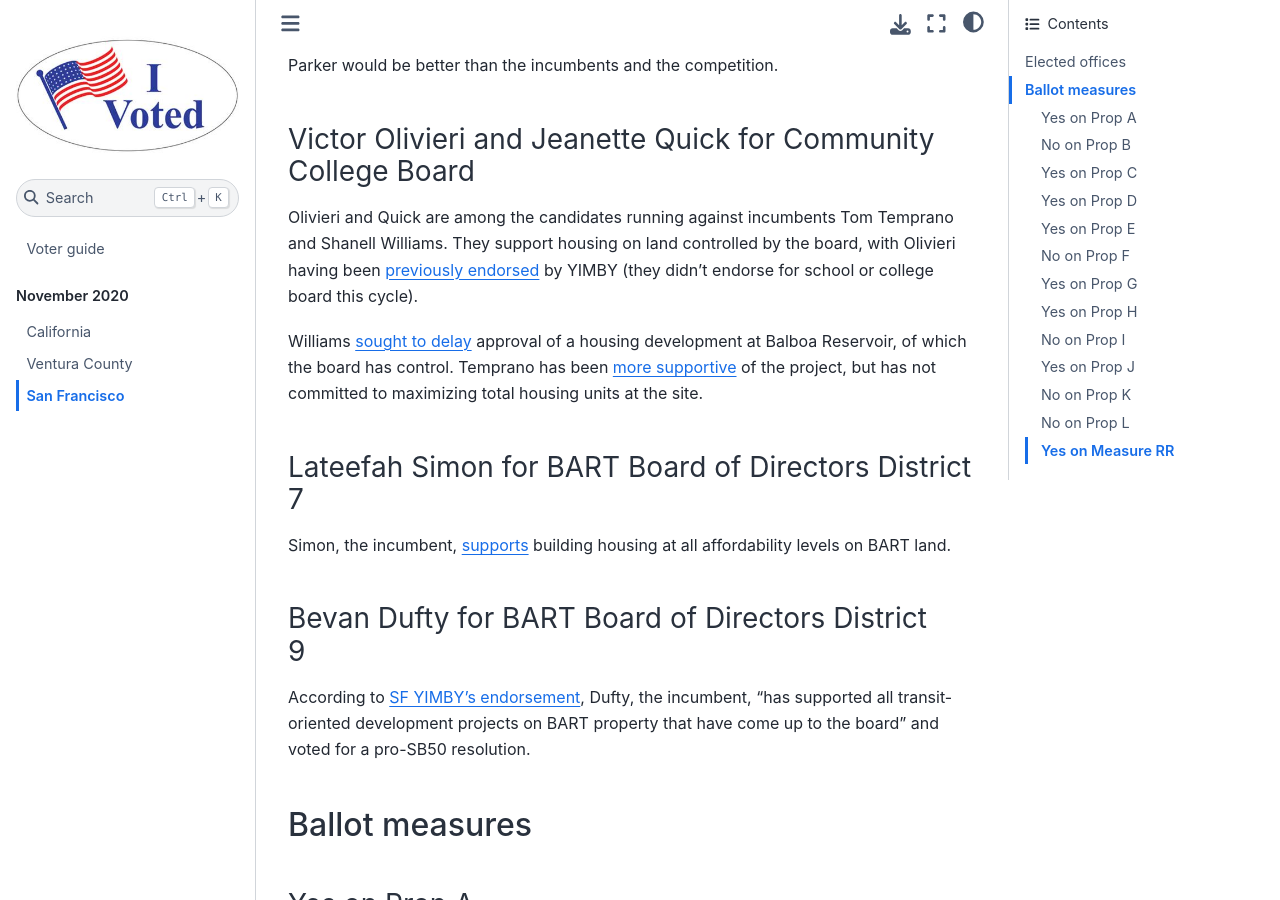
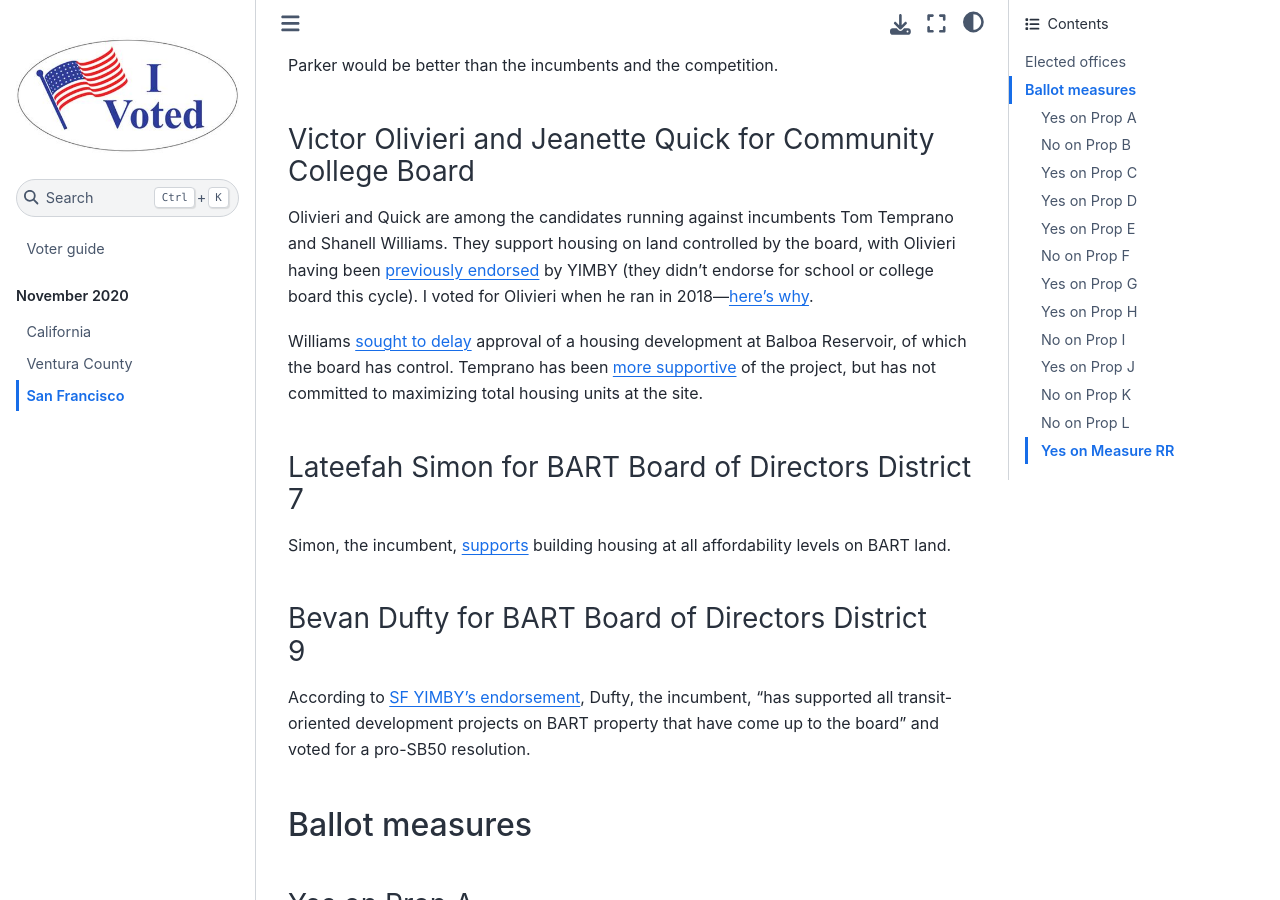
Before and after one commit to MaxGhenis/vote, a Jupyter Book: the page built from docs/nov2020/san_francisco.md, in a window 1280 px wide and 900 px high, scrolled down 6286 px. Built offline with Jupyter Book 1.0.4 settings and Sphinx 7.4.7 and the Sphinx Book theme 1.1.4, drawn with Linux system fonts in a browser that asks for light colours.

Commit message:
add olivieri 2018

```diff
--- a/docs/nov2020/san_francisco.md
+++ b/docs/nov2020/san_francisco.md
@@ -177,6 +177,7 @@ Parker would be better than the incumbents and the competition.
 Olivieri and Quick are among the candidates running against incumbents Tom Temprano and Shanell Williams.
 They support housing on land controlled by the board, with Olivieri having been [previously endorsed](https://yimbyaction.org/yimby-urbanist-voter-guide-2018/
 ) by YIMBY (they didn't endorse for school or college board this cycle).
+I voted for Olivieri when he ran in 2018---[here's why](https://maxghenis.medium.com/victor-olivieri-and-thea-selby-for-san-francisco-city-college-board-91523b467c43).
 
 Williams [sought to delay](https://www.inglesidelight.com/1100-unit-balboa-reservoir-development-project-clears-two-supervisor-committees/) approval of a housing development at Balboa Reservoir, of which the board has control.
 Temprano has been [more supportive](https://www.sfexaminer.com/news/ccsf-board-disagrees-over-future-of-balboa-reservoir-development/) of the project, but has not committed to maximizing total housing units at the site.
```
